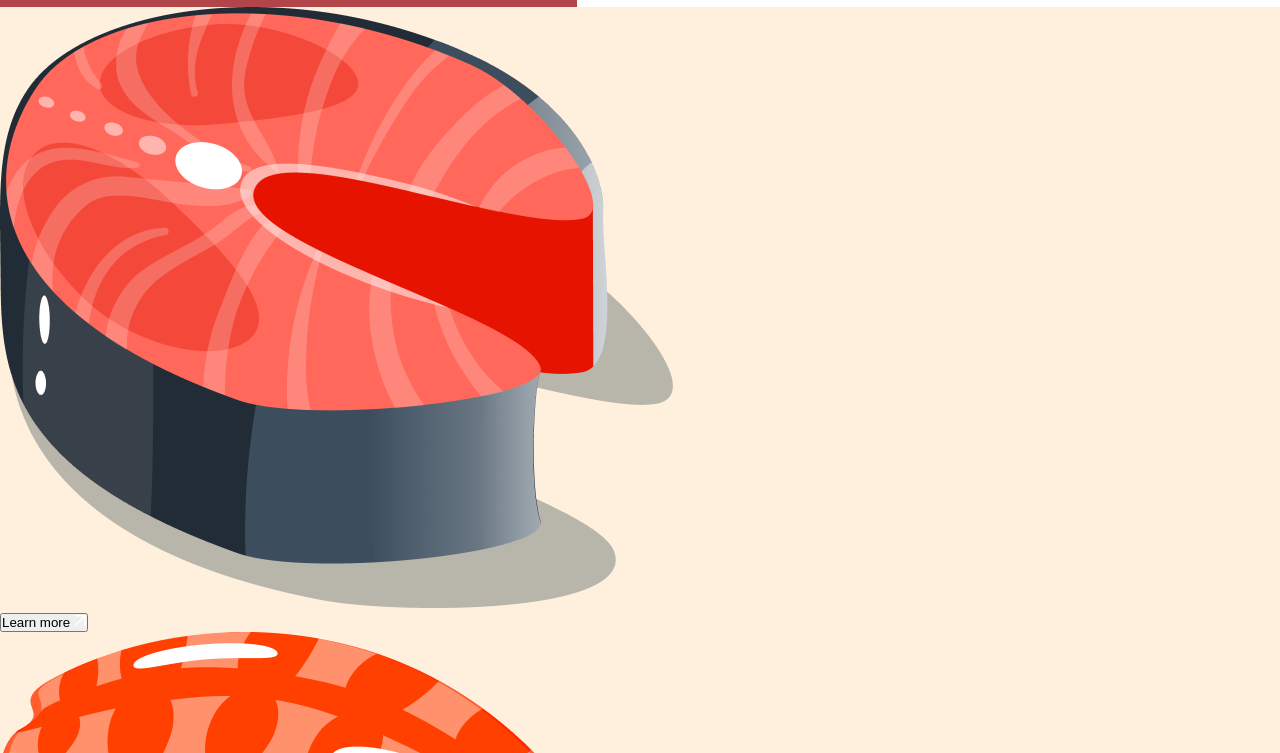
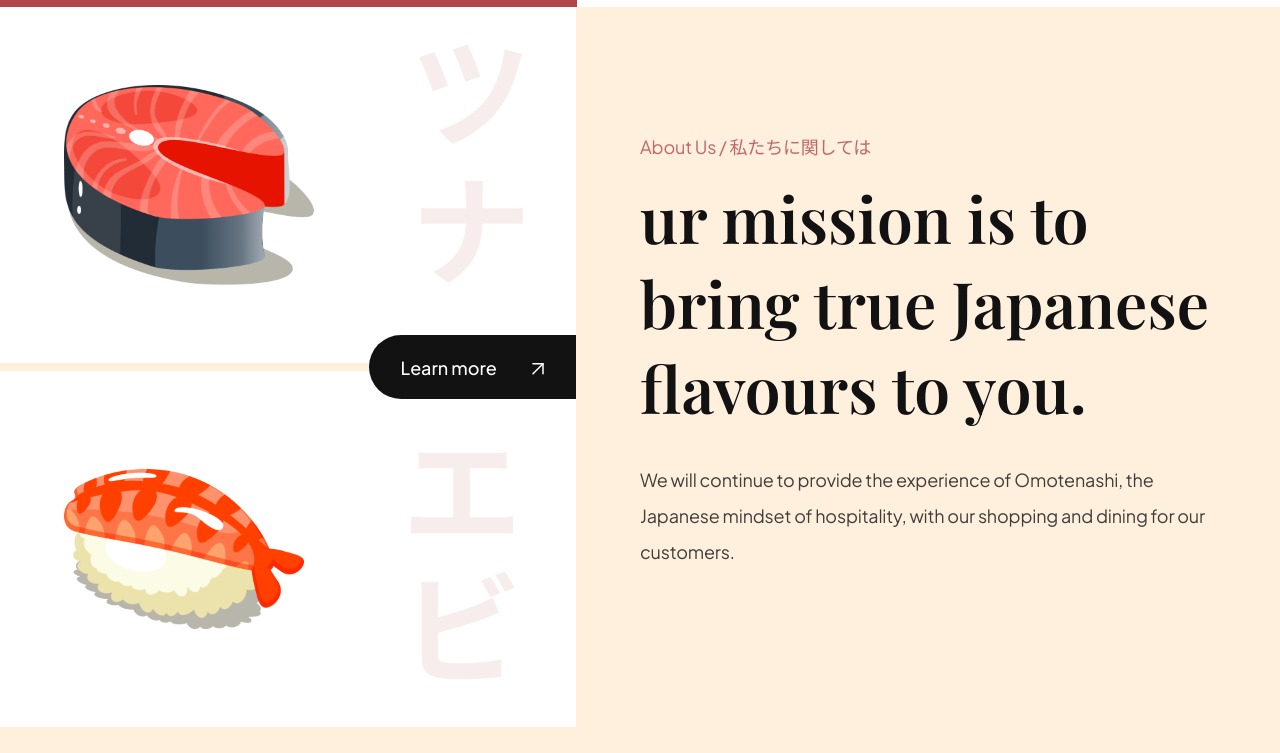
Before and after one commit to Nicolas-Johnson/SUSHI, a website built with Vite: page index.html in a window 1280 px wide. Shown: the part 787-1540 px from the top of the page. After the commit the page ends 1514 px from the top, so only its background shows below. Built offline with nearby package versions, Linux system fonts and the light colour scheme.

Commit message:
Abou Us section CSS

```diff
--- a/css/sections/about.css
+++ b/css/sections/about.css
@@ -0,0 +1,80 @@
+.about-us {
+    display: flex;
+    min-height: 720px;
+    overflow: hidden;
+
+}
+
+.about-us__image {
+    flex: 1;
+    display: flex;
+    flex-direction: column;
+    justify-content: center;
+
+    background: var(--color-white);
+    position: relative;
+}
+
+.about-us__image div {
+    padding: 32px 64px;
+
+    flex: 1;
+    display: flex;
+    align-items: center;
+
+    background-position: center;
+    background-repeat: no-repeat;
+    background-size: contain;
+}
+
+.about-us__image-sushi3 {
+    border-bottom: 8px solid var(--color-creamson);
+    background-image: url(../../assets/about_bg1.png);
+
+}
+
+.about-us__image-sushi2 {
+    background-image: url(../../assets/about_bg2.png);
+
+}
+
+.about-us__image-sushi3 img {
+    width: 250px;
+    height: 200px;
+}
+
+.about-us__image-sushi2 img {
+    width: 240px;
+    height: 160px;
+}
+
+.about-us__button {
+    position: absolute;
+    right: 0;
+
+    padding: 12px 32px;
+    min-height: 64px;
+    background: var(--secondary-color);
+    border-radius: 32px 0 0 32px;
+    border: 0;
+    outline: 0;
+    color: white;
+    font-family: var(--plus-jakarta-sans);
+    font-weight: 500;
+    font-size: 18px;
+    line-height: 23px;
+    cursor: pointer;
+}
+
+.about-us__button img {
+    object-fit: contain;
+    margin-left: 32px;
+}
+
+.about-us__content {
+    padding: 64px;
+    flex: 1;
+    display: flex;
+    justify-content: center;
+    flex-direction: column;
+}
--- a/css/style.css
+++ b/css/style.css
@@ -49,7 +49,7 @@ a {
 }
 
 
-/* Alguma olutra coisa como  */
+/* Utilities classes */
 
 .flex-center {
   display: flex;
--- a/index.html
+++ b/index.html
@@ -98,14 +98,14 @@
         <img src="assets/arrow-up-right.svg" alt="learn more">
       </button>
 
-      <div class="about-us__image-sushi">
+      <div class="about-us__image-sushi2">
         <img src="assets/sushi-2.png" alt="sushi">
       </div>
     </div>
 
     <div class="about-us__content">
       <p class="sushi__subtitle">About Us / 私たちに関しては</p>
-      <h3 class="sushi-title">ur mission is to bring true Japanese flavours to you.</h3>
+      <h3 class="sushi__title">ur mission is to bring true Japanese flavours to you.</h3>
       <p class="sushi__description">We will continue to provide the experience of Omotenashi, the Japanese mindset of hospitality, with our shopping and dining for our customers.</p>
     </div>
   </section>
```
